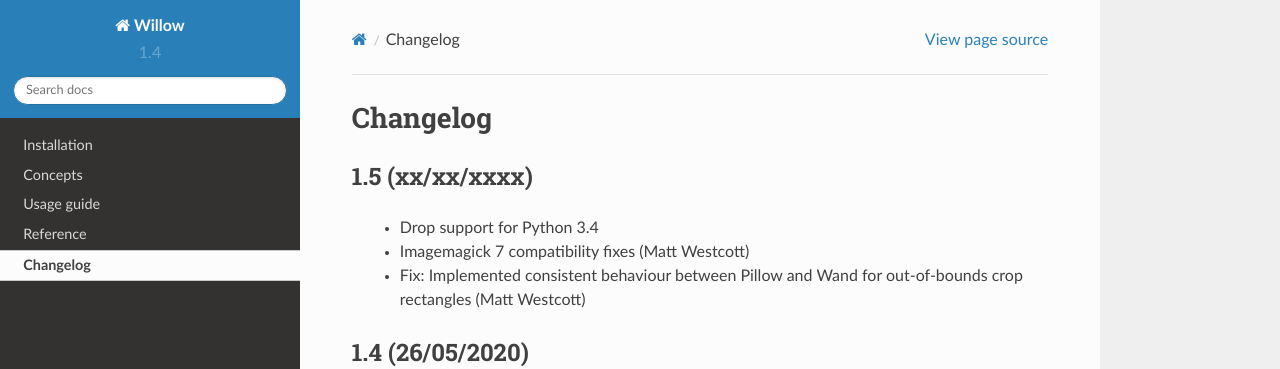
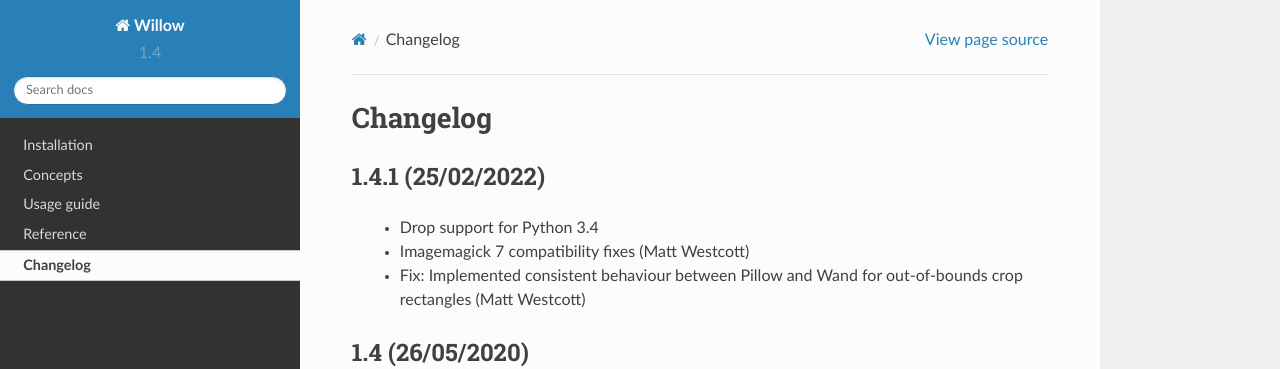
Before and after one commit to wagtail/Willow, a Sphinx documentation site: the page built from docs/changelog.rst, in a window 1280 px wide and 900 px high. Shown: the top 369 px of the window. Built offline with Sphinx 7.4.7 and the Read the Docs theme 2.0.0, drawn with Linux system fonts in a browser that asks for light colours.

Commit message:
Version bump to 1.4.1
Call it 1.4.1 rather than 1.5 because there are no breaking changes, and this way it can be used on current Wagtail releases

```diff
--- a/docs/changelog.rst
+++ b/docs/changelog.rst
@@ -1,8 +1,8 @@
 Changelog
 =========
 
-1.5 (xx/xx/xxxx)
-----------------
+1.4.1 (25/02/2022)
+------------------
 
  - Drop support for Python 3.4
  - Imagemagick 7 compatibility fixes (Matt Westcott)
--- a/setup.py
+++ b/setup.py
@@ -20,7 +20,7 @@
 
 setup(
     name='Willow',
-    version='1.4',
+    version='1.4.1',
     description='A Python image library that sits on top of Pillow, Wand and OpenCV',
     author='Karl Hobley',
     author_email='karl@kaed.uk',
```
